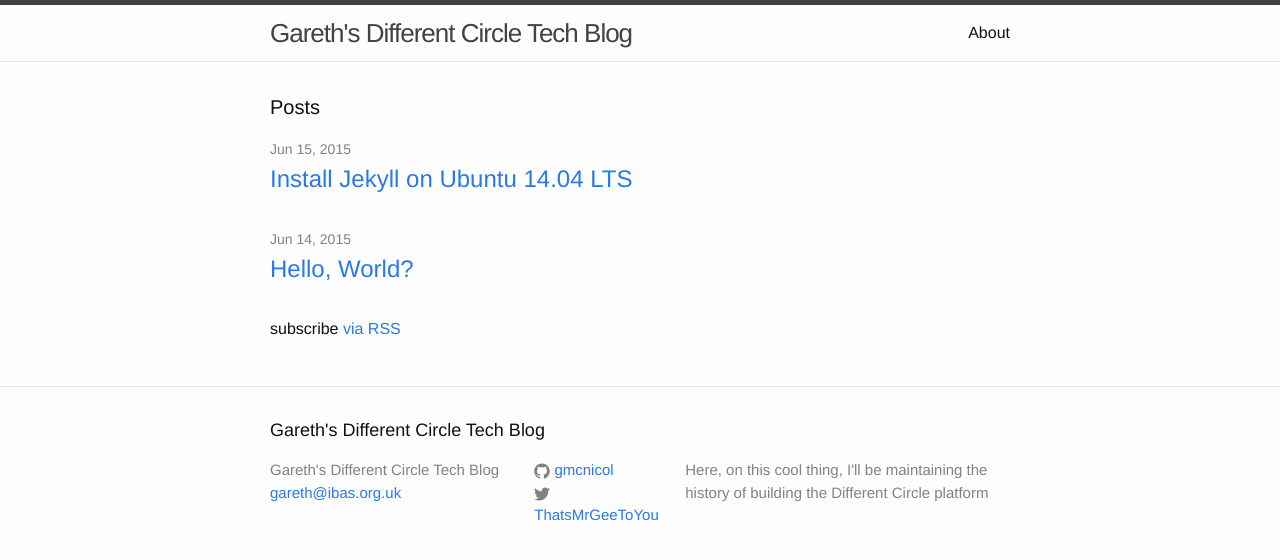
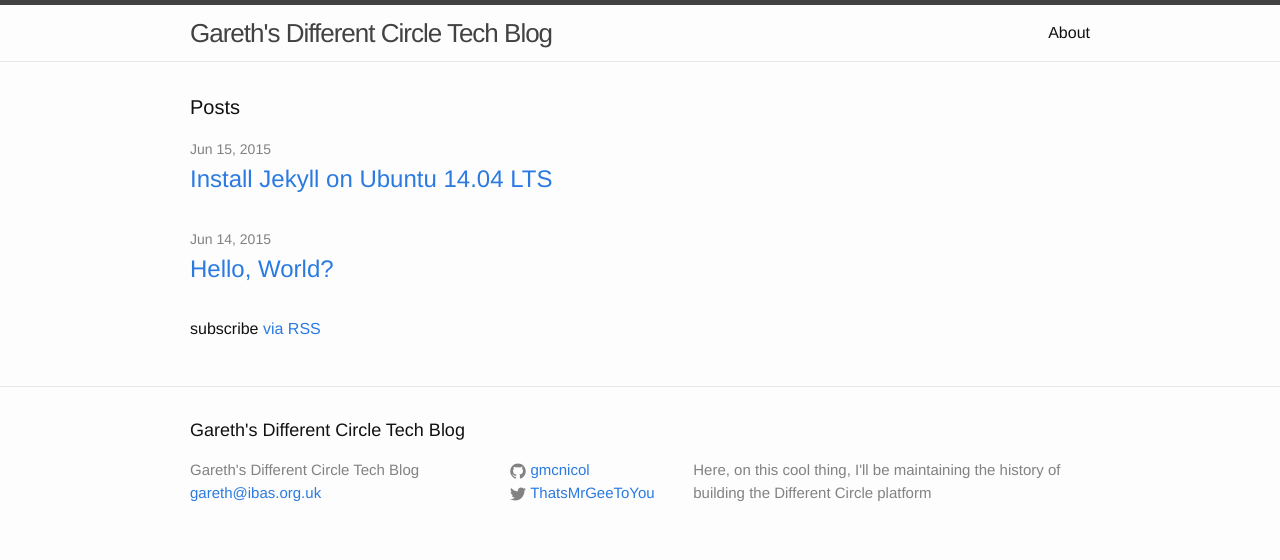
Before and after one commit to gmcnicol/gmcnicol.github.io, a Jekyll site: the page built from index.html, in a window 1280 px wide. Shown: the top 560 px of the page. Built offline with Jekyll 4.4.1, drawn with Linux system fonts in a browser that asks for light colours.

Commit message:
Update CSS.

```diff
--- a/css/main.scss
+++ b/css/main.scss
@@ -7,7 +7,7 @@
 
 // Our variables
 $base-font-family: Helvetica, Arial, sans-serif;
-$base-font-size:   16px;
+$base-font-size:   1em;
 $small-font-size:  $base-font-size * 0.875;
 $base-line-height: 1.5;
 
@@ -22,7 +22,7 @@ $grey-color-light: lighten($grey-color, 40%);
 $grey-color-dark:  darken($grey-color, 25%);
 
 // Width of the content area
-$content-width:    800px;
+$content-width:    960px;
 
 $on-palm:          600px;
 $on-laptop:        800px;
```
